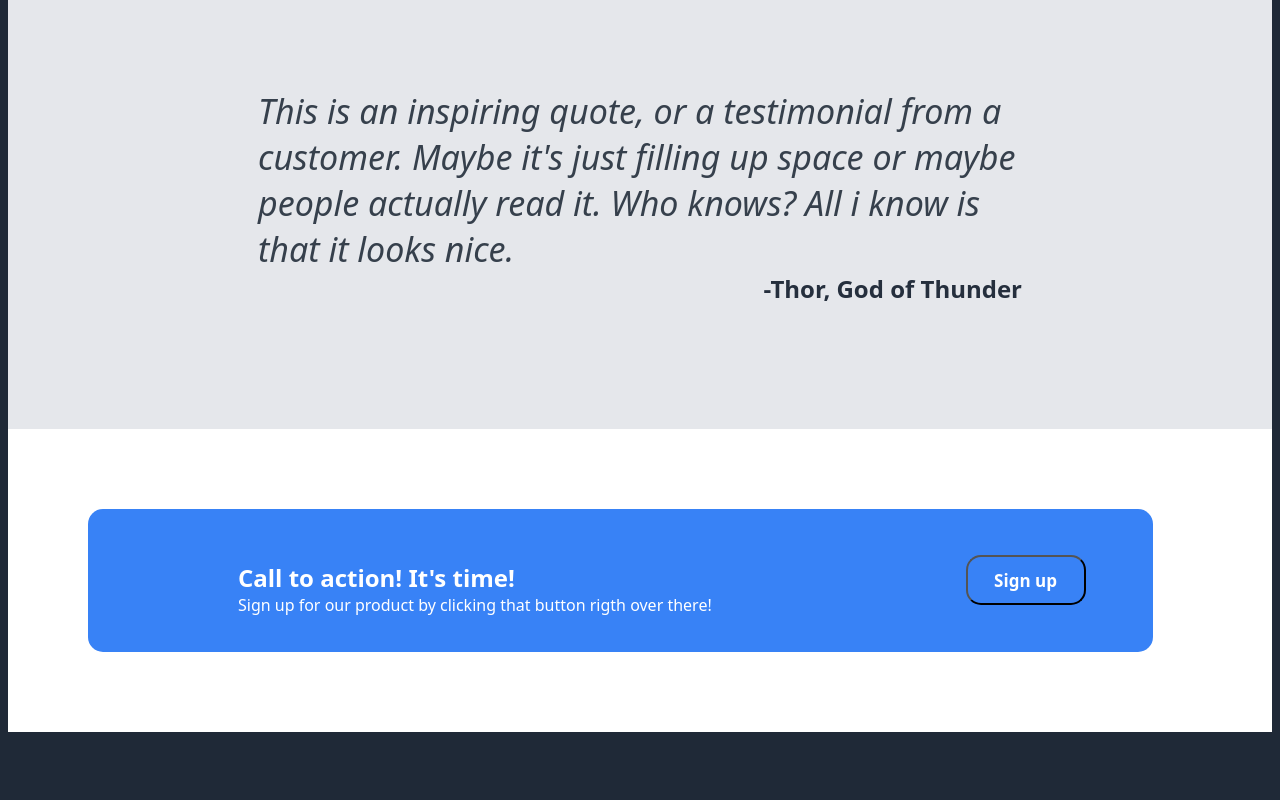
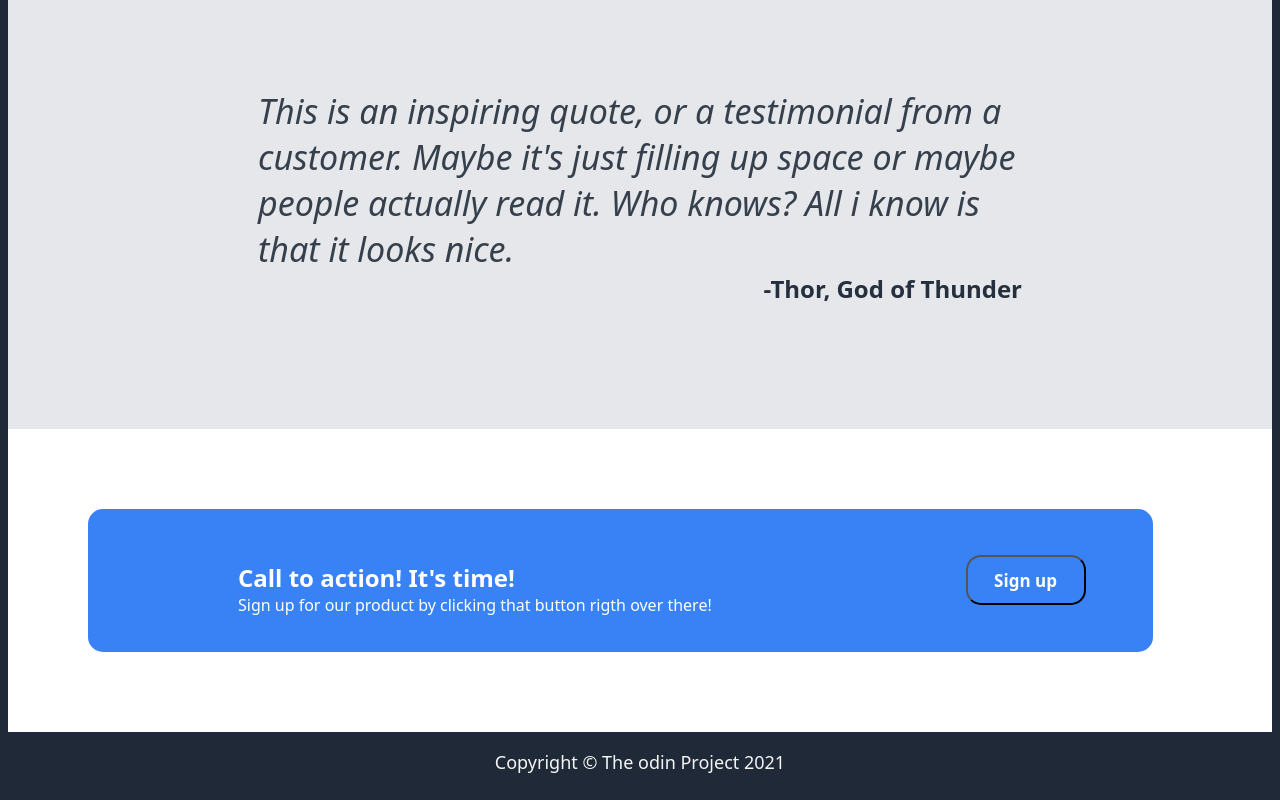
Before and after one commit to lukaa136/landing-page-css, a plain HTML site: page index.html in a window 1280 px wide. Shown: the part 1029-1829 px from the top of the page. Before the commit the page ends 1769 px from the top, so only its background shows below. Drawn offline with Linux system fonts and the light colour scheme.

Commit message:
complete exercise, ready for a later review

```diff
--- a/index.html
+++ b/index.html
@@ -69,6 +69,9 @@
                 </div>
             </div>
         </div>
+        <footer>
+            <p class="footer-p"> Copyright © The odin Project 2021</p>
+        </footer>
     </div>
 </body>
 </html>
--- a/styles.css
+++ b/styles.css
@@ -202,3 +202,11 @@ img {
     width: 120px;
     height: 50px;
 }
+
+.footer-p {
+    color: whitesmoke;
+    font-size: 18px;
+    display: flex;
+    align-items: center;
+    justify-content: center;
+}
```
